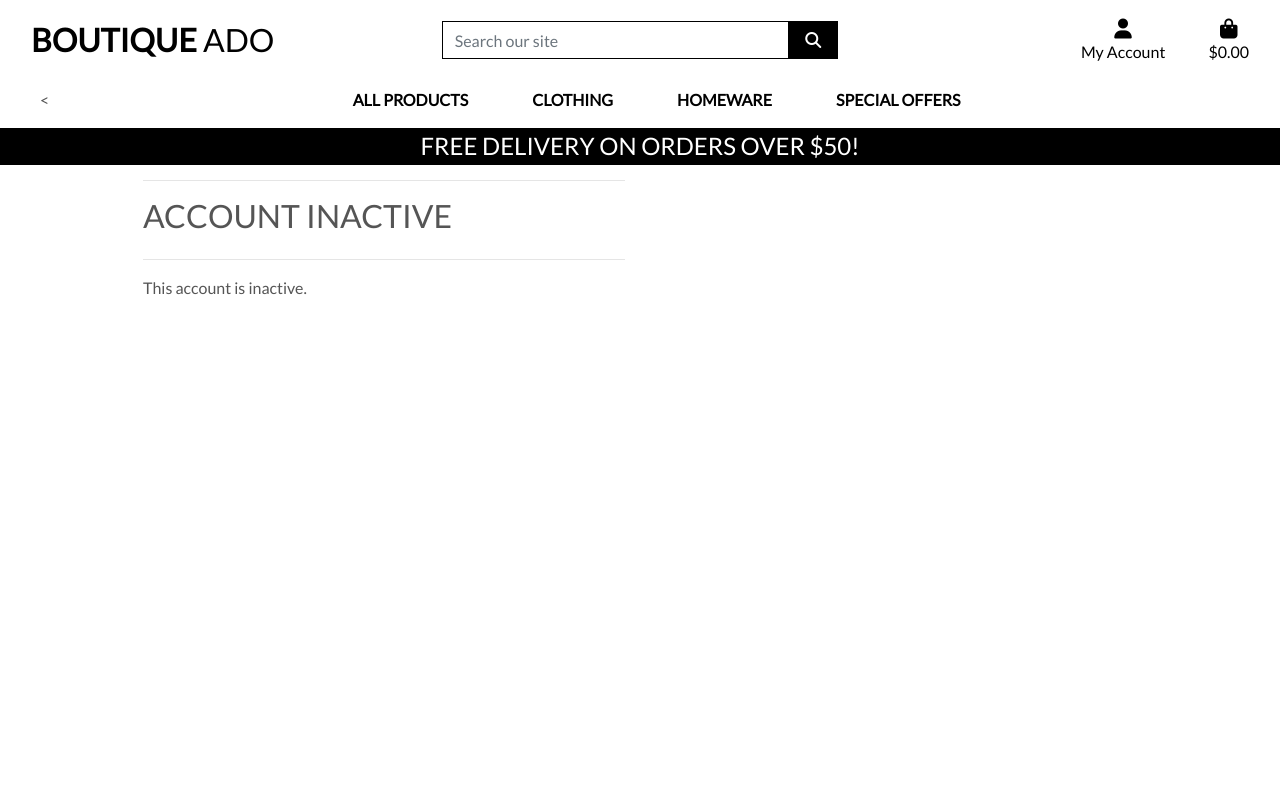
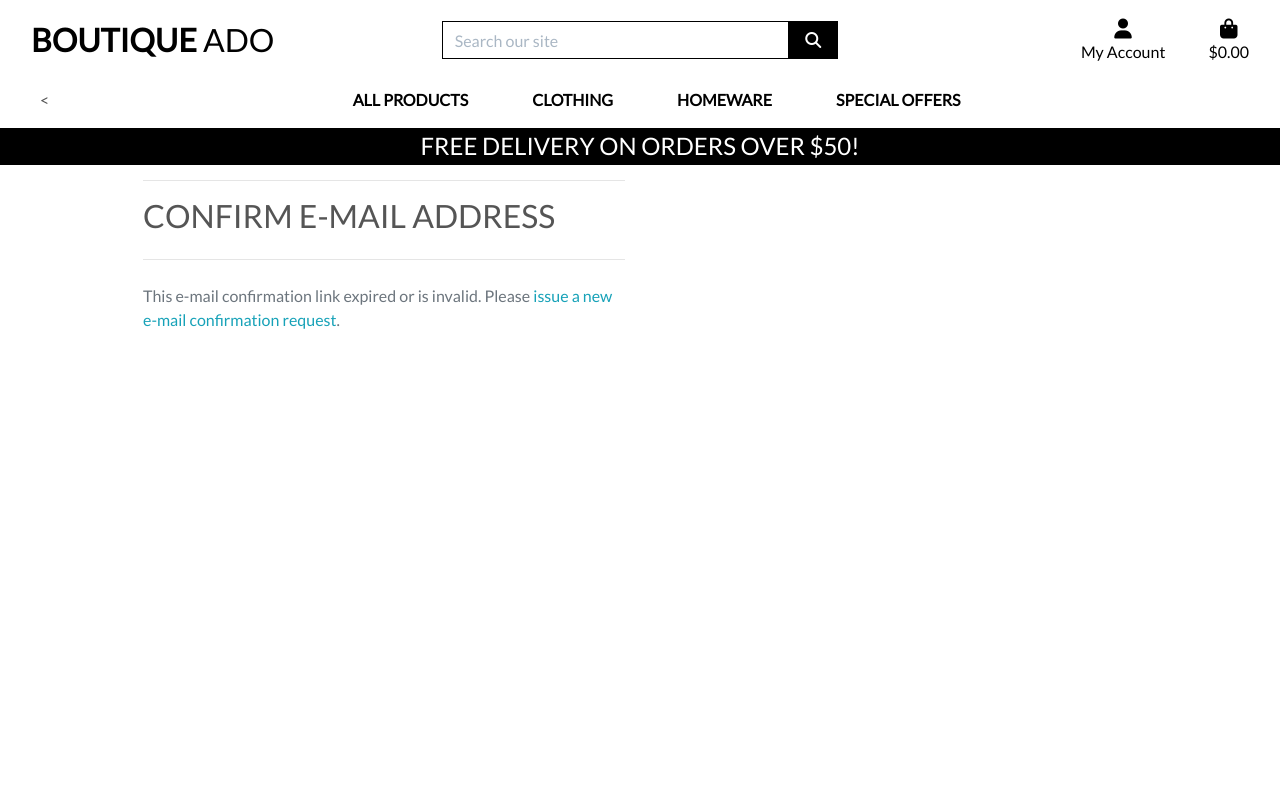
Before and after one commit to andrezeitz/boutique_ado, a Django app: a page that uses templates/base.html in a window 1280 px wide. Run offline with Django 3.2, Linux system fonts and the light colour scheme; some libraries are stand-ins or nearby versions.

Commit message:
Updated allauth templates and tested profiles

```diff
--- a/profiles/templates/profiles/profile.html
+++ b/profiles/templates/profiles/profile.html
@@ -23,4 +23,5 @@
                 <hr>
             </div>
         </div>
+        {{ profile }}
 {% endblock %}
--- a/static/css/base.css
+++ b/static/css/base.css
@@ -102,6 +102,10 @@ a.category-badge > span.badge:hover {
     cursor: pointer;
 }
 
+input[name='q']::placeholder {
+    color: #aab7c4;
+}
+
 /* ------------------------------- bootstrap toasts */
 
 .message-container {
@@ -179,6 +183,60 @@ a.category-badge > span.badge:hover {
   }
 }
 
+/* Allauth form formatting */
+
+.allauth-form-inner-content p {
+    margin-top: 1.5rem; /* mt-4 */
+    color: #6c757d; /* text-secondary */
+}
+
+.allauth-form-inner-content input {
+    border-color: #000;
+    border-radius: 0;
+}
+
+.allauth-form-inner-content label:not([for='id_remember']) {
+    display: none;
+}
+
+.allauth-form-inner-content input::placeholder {
+    color: #aab7c4;
+}
+
+.allauth-form-inner-content button,
+.allauth-form-inner-content input[type='submit'] {
+	/* btn */
+	display: inline-block;
+    font-weight: 400;
+    color: #fff;
+    text-align: center;
+    vertical-align: middle;
+    -webkit-user-select: none;
+    -moz-user-select: none;
+    -ms-user-select: none;
+    user-select: none;
+    background-color: #000;
+    border: 1px solid #000;
+    padding: .375rem .75rem;
+    font-size: 1rem;
+    line-height: 1.5;
+    border-radius: 0;
+
+    /* standard bootstrap btn transitions */
+    transition: color .15s ease-in-out,background-color .15s ease-in-out,border-color .15s ease-in-out,box-shadow .15s ease-in-out;
+}
+
+.allauth-form-inner-content button:hover,
+.allauth-form-inner-content input[type='submit']:hover {
+	color: #fff;
+    background-color: #222;
+    border-color: #222;
+}
+
+.allauth-form-inner-content a {
+	color: #17a2b8; /* text-info */
+}
+
 /* fixed top navbar only on medium and up */
 @media (min-width: 992px) {
     .fixed-top-desktop-only {
--- a/templates/allauth/account/email_confirm.html
+++ b/templates/allauth/account/email_confirm.html
@@ -1,13 +1,33 @@
 {% extends "account/base.html" %}
 
 {% load i18n %}
+{% load account %}
 
-{% block head_title %}{% trans "Account Inactive" %}{% endblock %}
+{% block head_title %}{% trans "Confirm E-mail Address" %}{% endblock %}
+
 
 {% block inner_content %}
 <hr>
-<h2 class="logo-font mb-4">{% trans "Account Inactive" %}</h2>
+<h2 class="logo-font mb-4">{% trans "Confirm E-mail Address" %}</h2>
 <hr>
 
-<p>{% trans "This account is inactive." %}</p>
+{% if confirmation %}
+
+{% user_display confirmation.email_address.user as user_display %}
+
+<p>{% blocktrans with confirmation.email_address.email as email %}Please confirm that <a href="mailto:{{ email }}">{{ email }}</a> is an e-mail address for user {{ user_display }}.{% endblocktrans %}</p>
+
+<form method="post" action="{% url 'account_confirm_email' confirmation.key %}">
+{% csrf_token %}
+    <button type="submit">{% trans 'Confirm' %}</button>
+</form>
+
+{% else %}
+
+{% url 'account_email' as email_url %}
+
+<p>{% blocktrans %}This e-mail confirmation link expired or is invalid. Please <a href="{{ email_url }}">issue a new e-mail confirmation request</a>.{% endblocktrans %}</p>
+
+{% endif %}
+
 {% endblock %}
--- a/templates/base.html
+++ b/templates/base.html
@@ -72,7 +72,7 @@
                                 {% if request.user.is_superuser %}
                                     <a href="" class="dropdown-item">Product Management</a>
                                 {% endif %}
-                                <a href="" class="dropdown-item">My Profile</a>
+                                <a href="{% url 'profile' %}" class="dropdown-item">My Profile</a>
                                 <a href="{% url 'account_logout' %}" class="dropdown-item">Logout</a>
                             {% else %}
                                 <a href="{% url 'account_signup' %}" class="dropdown-item">Register</a>
```
Also changed, not shown: profiles/views.py (+7 -2 lines).
